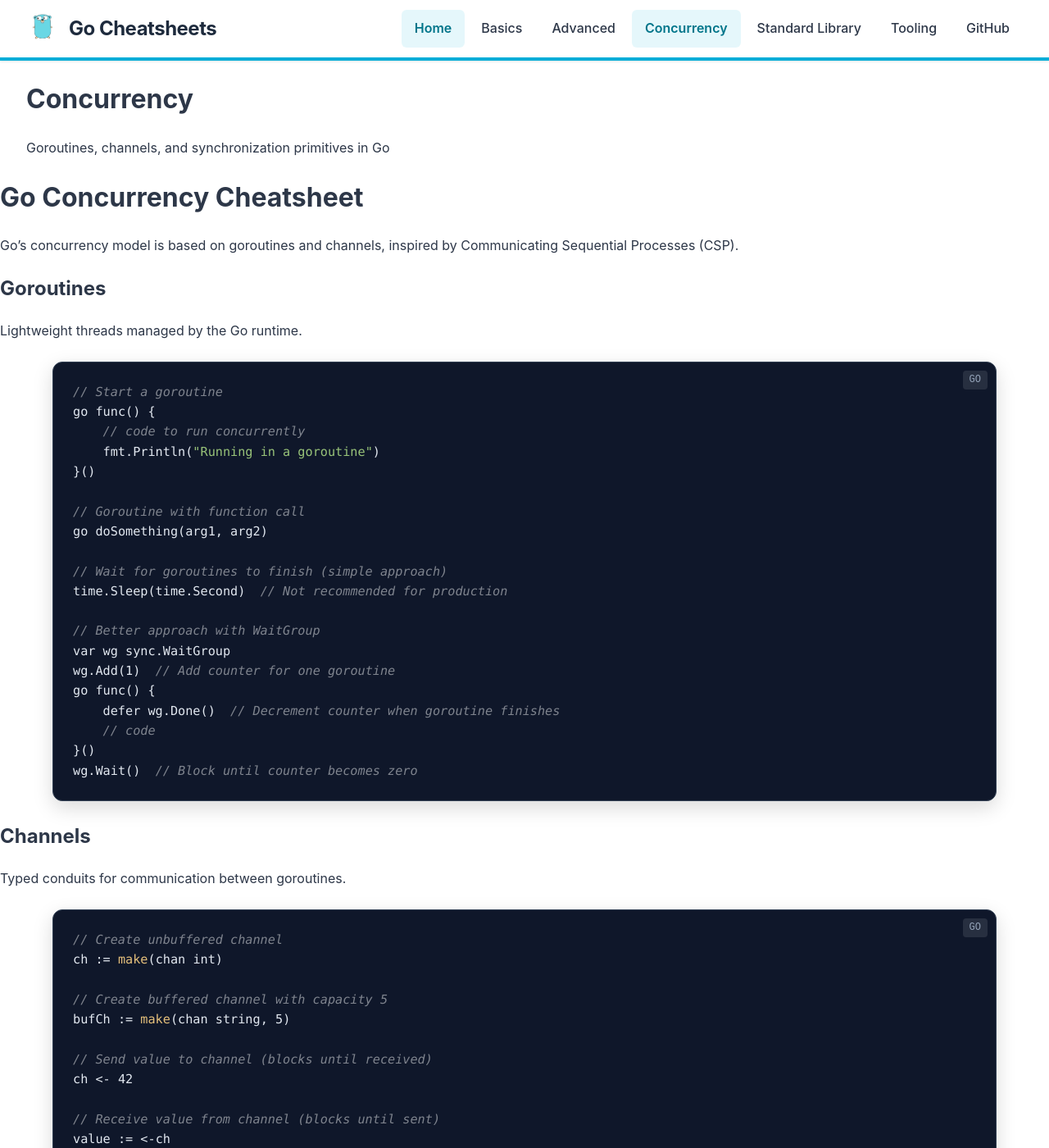
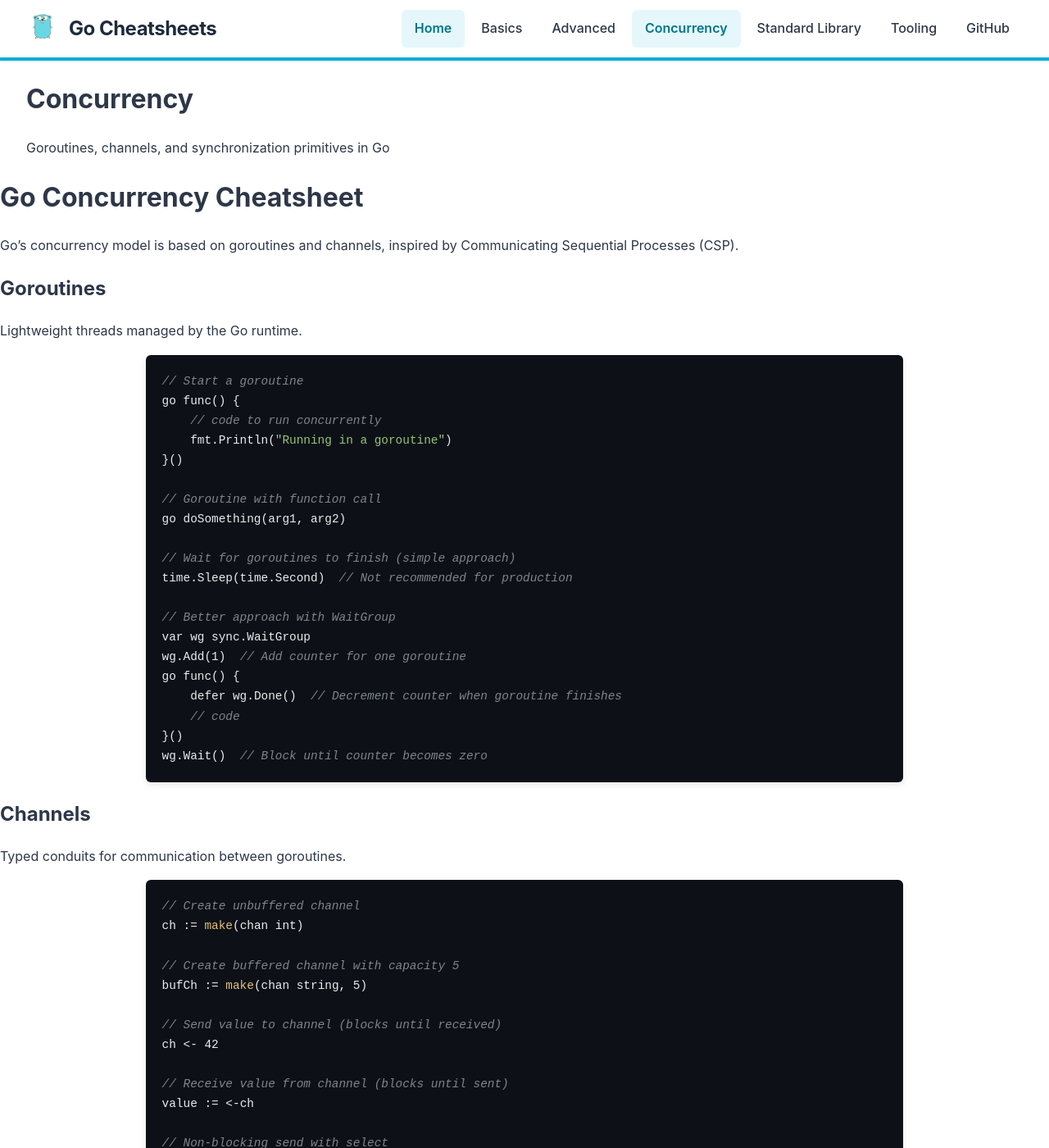
Before and after one commit to GoEcosystem/go-cheatsheets, a Jekyll site: the page built from concurrency/concurrency.md, in a window 1280 px wide and 1400 px high. Shown: the whole window at 82% size. Built offline with Jekyll 4.4.1, drawn with Linux system fonts in a browser that asks for light colours.

Commit message:
Standardize code block styling to match the Go Web Scraper theme with proper width and padding

```diff
--- a/assets/css/style.scss
+++ b/assets/css/style.scss
@@ -291,69 +291,47 @@ body {
   color: $go-dark-blue;
 }
 
-/* Code block styles - dramatically improved */
+/* Code block styles - standardized to match Go Web Scraper theme */
 pre {
-  background-color: $code-bg;
-  color: $code-text;
-  padding: 24px;
-  border-radius: 12px;
+  background-color: var(--dark-color, #0D1117);
+  color: var(--gray-200, #E9ECEF);
+  padding: 1.25rem;
+  border-radius: 6px;
   overflow-x: auto;
   margin: 1.5rem auto;
-  position: relative;
-  box-shadow: 0 8px 24px rgba(0, 0, 0, 0.15);
-  font-size: 0.95rem;
+  width: 85%;
+  max-width: 85%;
+  box-shadow: 0 3px 8px rgba(0, 0, 0, 0.1);
+  font-family: 'SFMono-Regular', Consolas, 'Liberation Mono', Menlo, monospace;
+  font-size: 0.9rem;
   line-height: 1.6;
-  max-width: 90%;
-  border: 1px solid #334155;
+  border: none;
 }
 
-pre::before {
-  content: 'go';
-  position: absolute;
-  top: 10px;
-  right: 10px;
-  background-color: rgba(255, 255, 255, 0.1);
-  color: #94A3B8;
-  padding: 2px 8px;
-  font-size: 12px;
-  border-radius: 4px;
-  font-family: 'JetBrains Mono', monospace;
-  font-weight: 500;
-  text-transform: uppercase;
+/* Ensure code blocks don't exceed container width */
+.highlight, .highlighter-rouge {
+  width: 85%;
+  max-width: 85%;
+  margin-left: auto;
+  margin-right: auto;
 }
 
-pre code {
-  display: block;
-  font-family: 'JetBrains Mono', 'Fira Code', 'SFMono-Regular', Consolas, 'Liberation Mono', Menlo, monospace;
-  tab-size: 4;
-  counter-reset: line;
+.highlight pre {
+  width: 100%;
+  max-width: 100%;
+  margin: 0; /* Reset margin since parent has margin */
+  border-radius: 6px;
 }
 
-pre code .line {
-  display: table-row;
-}
-
-pre code .line-number {
-  display: table-cell;
-  text-align: right;
-  padding-right: 1em;
-  user-select: none;
-  opacity: 0.5;
-}
-
-pre code .line-content {
-  display: table-cell;
-}
-
+/* Inline code styling */
 :not(pre) > code {
-  background-color: #F1F5F9;
-  color: #E03C31;
-  padding: 2px 6px;
-  border-radius: 4px;
-  font-family: 'JetBrains Mono', 'Fira Code', 'SFMono-Regular', Consolas, 'Liberation Mono', Menlo, monospace;
-  font-size: 0.9em;
+  font-family: 'SFMono-Regular', Consolas, 'Liberation Mono', Menlo, monospace;
+  background-color: var(--gray-100, #F8F9FA);
+  padding: 0.1rem 0.3rem;
+  border-radius: 3px;
+  font-size: 0.9rem;
+  color: var(--primary-dark, #0092B8);
   white-space: nowrap;
-  font-weight: 500;
 }
 
 /* Syntax highlighting - Go specific */
```
